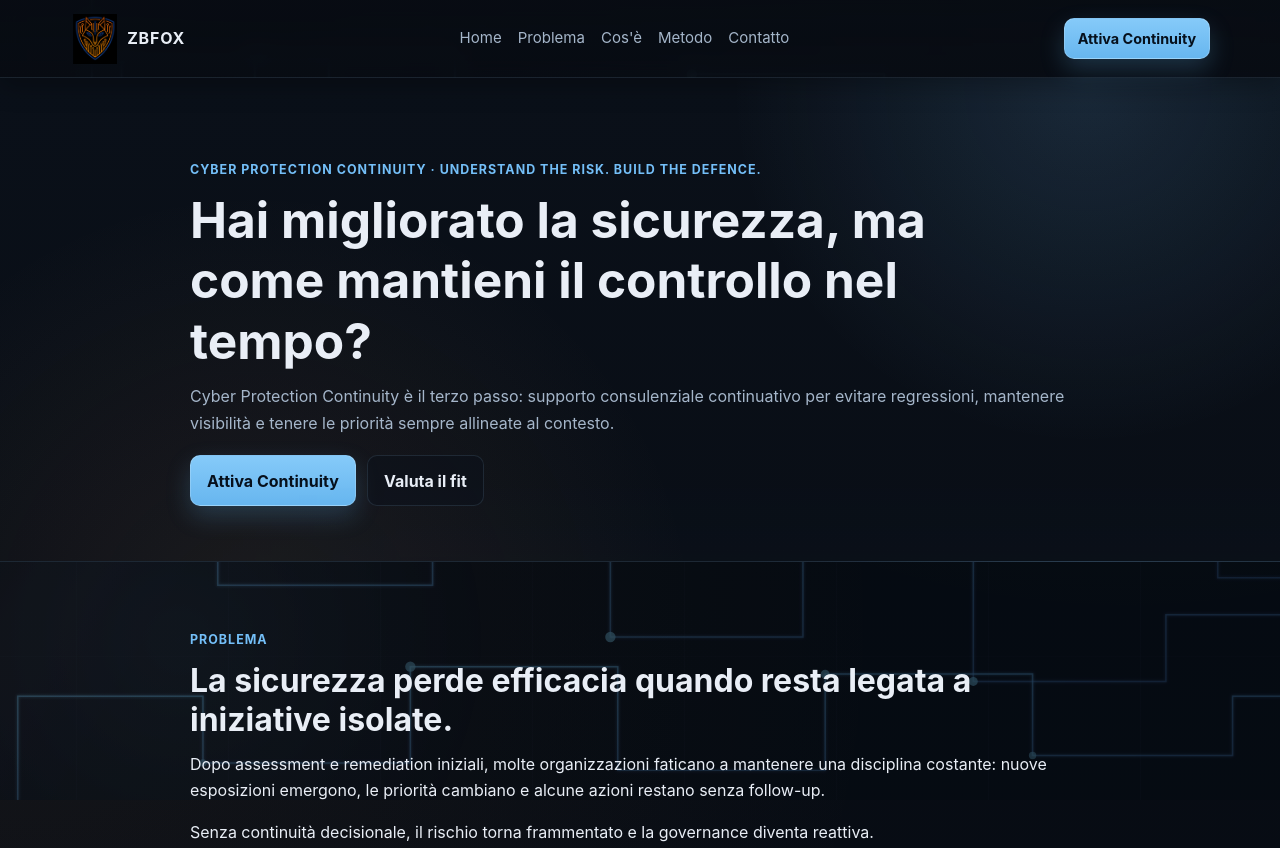
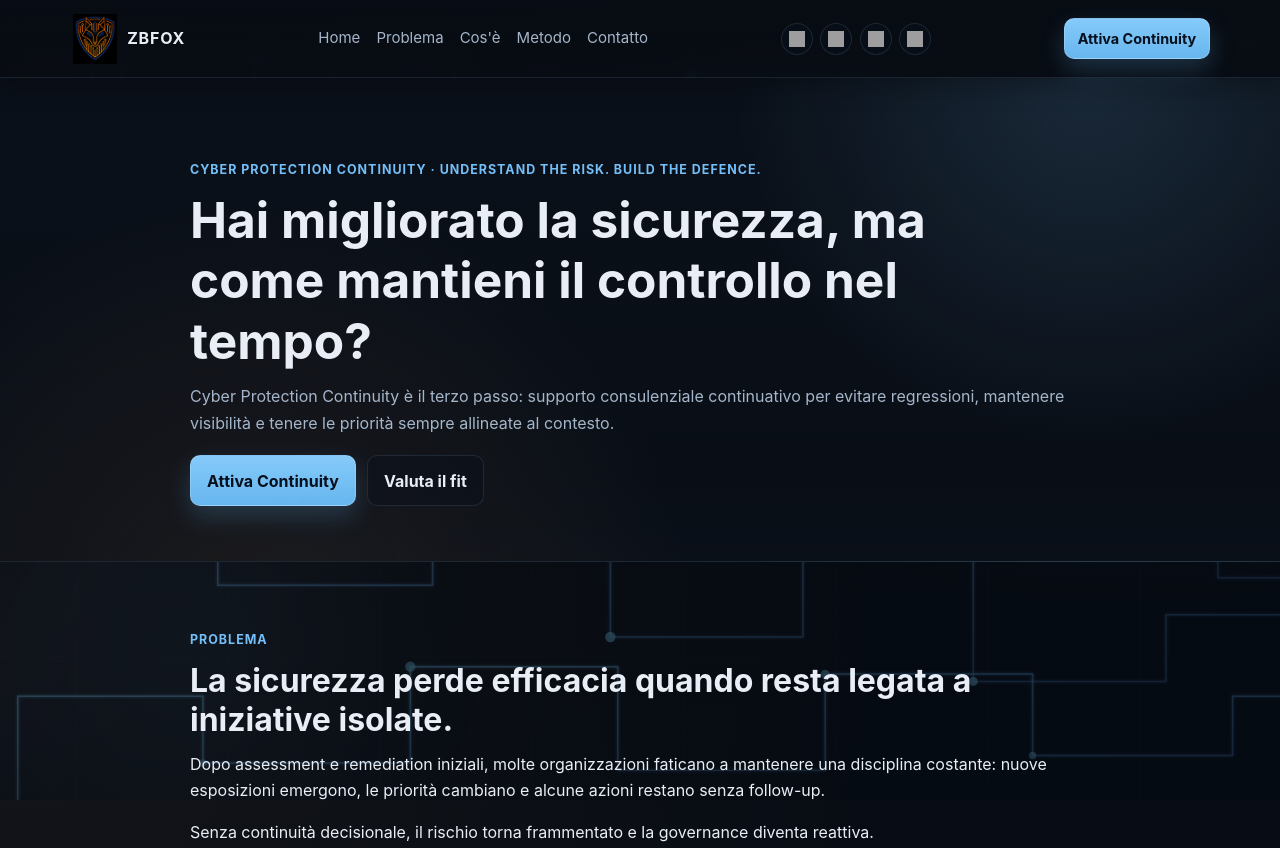
Before and after one commit to Vinzet88/ZBFOX, a plain HTML site: page cyber-protection-continuity.html in a window 1280 px wide. Shown: the top 848 px of the page. Drawn offline with Linux system fonts and the light colour scheme; grey boxes are pictures that could not be loaded.

Commit message:
Corregge asset icona LinkedIn nell'header

```diff
--- a/cyber-protection-continuity.html
+++ b/cyber-protection-continuity.html
@@ -24,6 +24,20 @@
           <a href="#come-funziona">Metodo</a>
           <a href="#primo-passo">Contatto</a>
         </nav>
+        <div class="social-links" aria-label="Social ZBFOX">
+          <a href="https://www.instagram.com/zbfox.it/" target="_blank" rel="noopener noreferrer" aria-label="Instagram ZBFOX">
+            <img src="https://cdn.simpleicons.org/instagram/E9EEF6" alt="Instagram" loading="lazy" />
+          </a>
+          <a href="https://www.linkedin.com/company/zbfox/" target="_blank" rel="noopener noreferrer" aria-label="LinkedIn ZBFOX">
+            <img src="https://cdn.jsdelivr.net/npm/simple-icons@v15/icons/linkedin.svg" alt="LinkedIn" loading="lazy" />
+          </a>
+          <a href="https://www.youtube.com/@ZBFOX" target="_blank" rel="noopener noreferrer" aria-label="YouTube ZBFOX">
+            <img src="https://cdn.simpleicons.org/youtube/E9EEF6" alt="YouTube" loading="lazy" />
+          </a>
+          <a href="https://www.tiktok.com/@zbfox.it" target="_blank" rel="noopener noreferrer" aria-label="TikTok ZBFOX">
+            <img src="https://cdn.simpleicons.org/tiktok/E9EEF6" alt="TikTok" loading="lazy" />
+          </a>
+        </div>
         <a class="btn btn-small" href="mailto:info@zbfox.it?subject=Richiesta%20Cyber%20Protection%20Continuity">Attiva Continuity</a>
       </div>
     </header>
--- a/styles.css
+++ b/styles.css
@@ -130,6 +130,37 @@ nav a {
 
 nav a:hover {
   color: var(--text);
+}
+
+
+.social-links {
+  display: inline-flex;
+  align-items: center;
+  gap: 0.45rem;
+}
+
+.social-links a {
+  width: 2rem;
+  height: 2rem;
+  border-radius: 999px;
+  border: 1px solid var(--line-soft);
+  background: rgba(10, 17, 27, 0.6);
+  display: inline-flex;
+  align-items: center;
+  justify-content: center;
+  transition: transform 160ms ease, border-color 180ms ease, background 180ms ease;
+}
+
+.social-links a:hover {
+  transform: translateY(-1px);
+  border-color: rgba(124, 195, 248, 0.5);
+  background: rgba(116, 191, 248, 0.12);
+}
+
+.social-links img {
+  width: 1rem;
+  height: 1rem;
+  display: block;
 }
 
 .hero {
```
Also changed, not shown: cyber-security-assessment.html (+14 -0 lines), cyber-snapshot.html (+14 -0 lines), index.html (+14 -0 lines).
